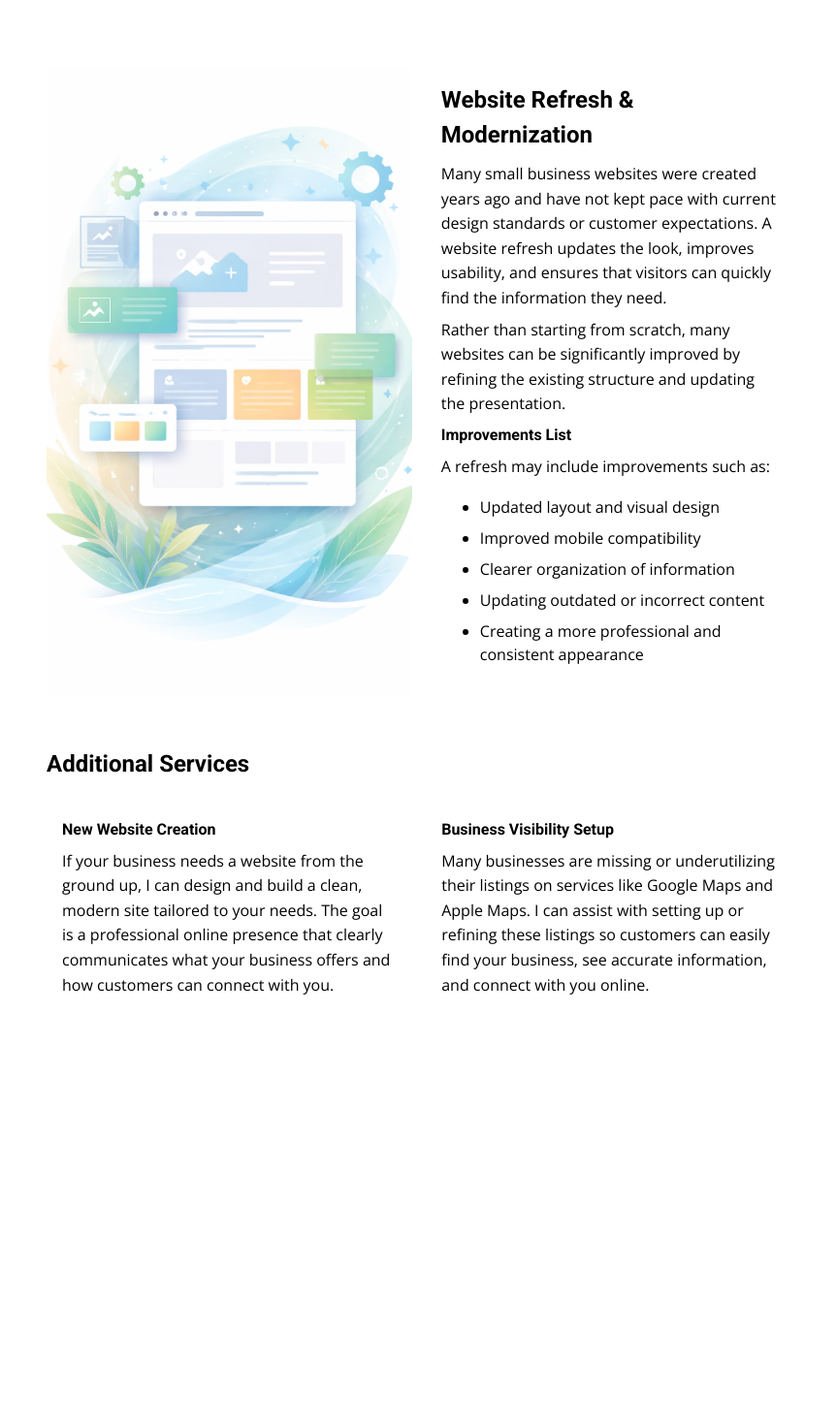
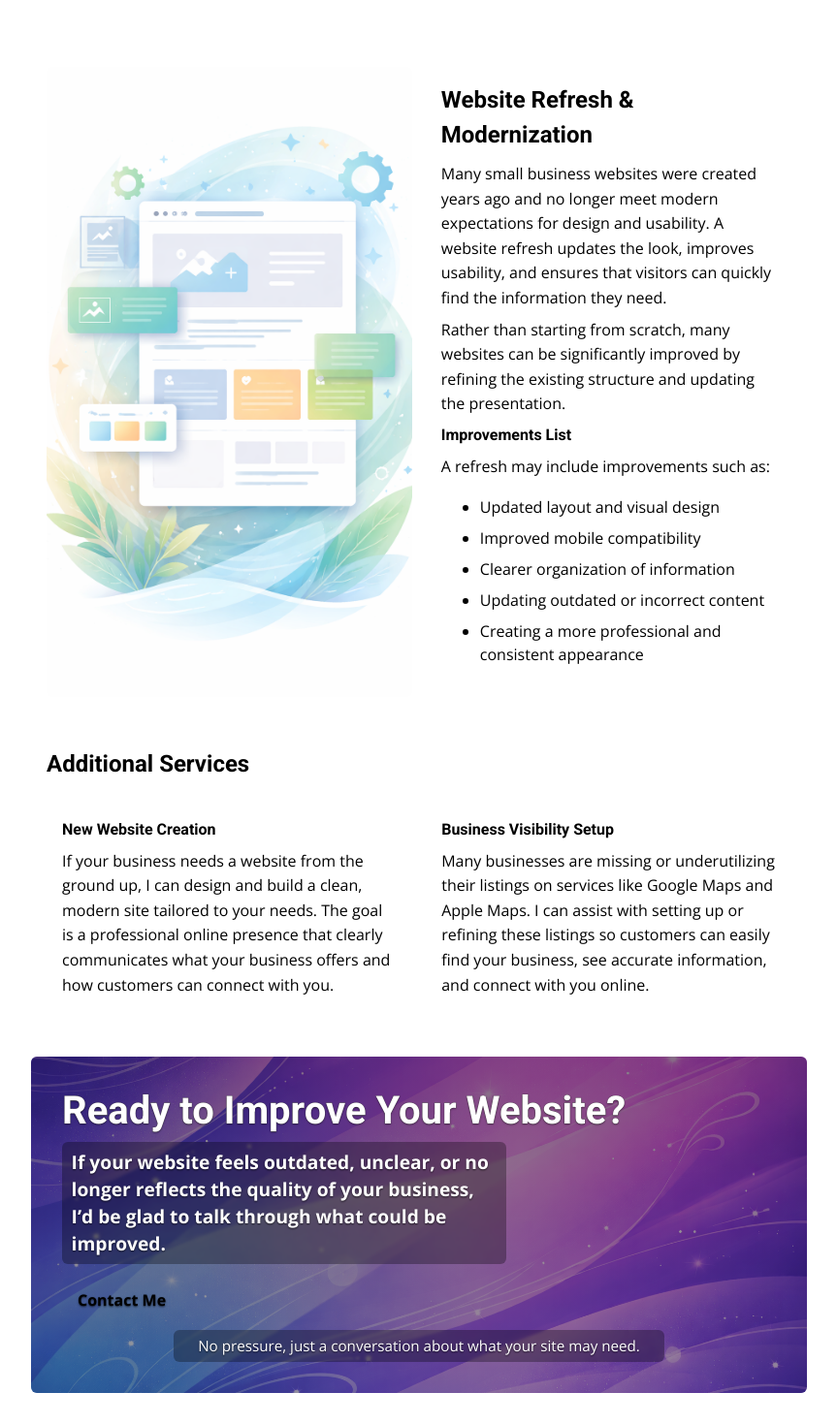
Before and after one commit to egag21/beelovedhome, a React (Vite) app: page /services in a window 1280 px wide. Shown: the part 356-1825 px from the top of the page at 97% size, without its empty margins (208-1071 px from the left). Before the commit the page ends 1459 px from the top, so only its background shows below. Built offline with nearby package versions, Linux system fonts and the light colour scheme; the HTML template or start-up script is replaced by a standard one.

Commit message:
Services second draft

```diff
--- a/src/components/Services.jsx
+++ b/src/components/Services.jsx
@@ -2,7 +2,9 @@ import React from 'react';
 import './Services.css';
 import './WorkInProgress.css';
 import ImageTile from './layouts/ImageTile';
+import HeroBanner from './layouts/HeroBanner';
 import abstractDesignImage from '../../abstract design.png';
+import ctaBackgroundImage from '../../1x/CTA BG.png';
 
 const Services = () => {
   const headerStyle = { fontFamily: 'var(--header-font, inherit)' };
@@ -36,9 +38,9 @@ const Services = () => {
             <article className="image-text-layout__content" style={bodyStyle}>
               <h2 style={headerStyle}>Website Refresh &amp; Modernization</h2>
               <p>
-                Many small business websites were created years ago and have not kept pace with current design
-                standards or customer expectations. A website refresh updates the look, improves usability, and
-                ensures that visitors can quickly find the information they need.
+                Many small business websites were created years ago and no longer meet modern expectations for
+                design and usability. A website refresh updates the look, improves usability, and ensures that
+                visitors can quickly find the information they need.
               </p>
               <p>
                 Rather than starting from scratch, many websites can be significantly improved by refining the
@@ -81,6 +83,21 @@ const Services = () => {
           </div>
         </div>
       </section>
+
+      <section className="services-page__section services-page__hero sample-text LO-09-HeroBnnr">
+        <HeroBanner
+          headerStyle={headerStyle}
+          bodyStyle={bodyStyle}
+          ctaUrl="/contact"
+          imageSrc={ctaBackgroundImage}
+          regions={{
+            headline: 'Ready to Improve Your Website?',
+            body: 'If your website feels outdated, unclear, or no longer reflects the quality of your business, I’d be glad to talk through what could be improved.',
+            cta: { label: 'Contact Me' },
+            micro: 'No pressure, just a conversation about what your site may need.',
+          }}
+        />
+      </section>
     </div>
   );
 };
--- a/src/components/WorkInProgress.css
+++ b/src/components/WorkInProgress.css
@@ -287,7 +287,7 @@
   color: #ffffff;
 }
 
-.hero__content p {
+.hero__content .hero__body {
   margin: 0.2rem 0 0 0;
   display: block;
   max-width: 40ch;
@@ -301,6 +301,22 @@
   font-size: 1.2rem;
   line-height: 1.45;
   text-shadow: var(--hero-text-shadow, 0 1px 2px rgba(0, 0, 0, 0.65));
+}
+
+.hero__content .hero__micro {
+  margin: 0.6rem auto 0;
+  max-width: 56ch;
+  text-align: center;
+  padding: 0.35rem 0.6rem;
+  background: var(--hero-body-bg, rgba(0, 0, 0, 0.3));
+  backdrop-filter: blur(1.5px);
+  -webkit-backdrop-filter: blur(1.5px);
+  border-radius: 6px;
+  color: var(--hero-text-color);
+  text-shadow: var(--hero-text-shadow, 0 1px 2px rgba(0, 0, 0, 0.65));
+  font-size: 0.95rem;
+  font-weight: 500;
+  line-height: 1.4;
 }
 
 .hero__content .hero__cta {
--- a/src/components/layouts/HeroBanner.jsx
+++ b/src/components/layouts/HeroBanner.jsx
@@ -102,6 +102,7 @@ export default function HeroBanner({
 
   const headline = regions.headline || 'Turn Your Website Into a Qualified-Lead Engine';
   const body = regions.body || 'Strategic consulting for service businesses that need clearer messaging and stronger conversion paths.';
+  const micro = regions.micro || null;
   const ctaRegion = regions.cta === undefined
     ? { label: 'Schedule a Strategy Call', href: ctaUrl }
     : { ...regions.cta, href: regions.cta?.href ?? ctaUrl };
@@ -128,6 +129,7 @@ export default function HeroBanner({
             </button>
           )
         )}
+        {micro && <p className="hero__micro" style={bodyStyle}>{micro}</p>}
       </div>
     </div>
   );
```
Also changed, not shown: 1x/CTA BG.png (added), 6 other files (tests, documents, lock files or other folders).
